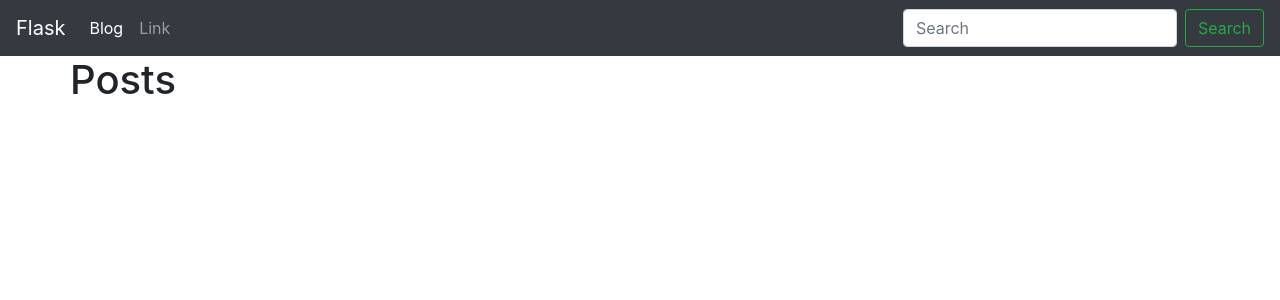
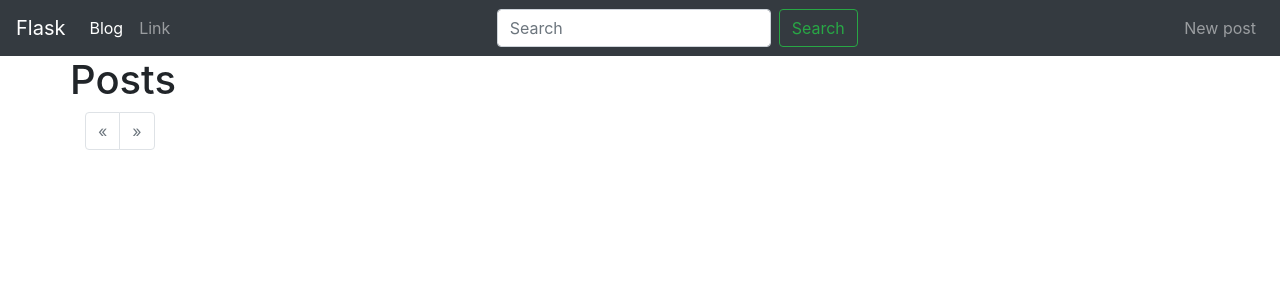
Before and after one commit to pomaxa399/flblog, a Flask app: page /blog/ in a window 1280 px wide. Shown: the top 300 px of the page. Run offline with Flask 2, Linux system fonts and the light colour scheme; data that the repository does not hold is empty; some libraries are stand-ins or nearby versions.

Commit message:
Added edit Post

```diff
--- a/posts/blueprint.py
+++ b/posts/blueprint.py
@@ -18,6 +18,7 @@ def create_post():
             post = Post(title=title, body=body)
             db.session.add(post)
             db.session.commit()
+            db.session.rollback()
         except:
             print('Something wrong')
         return redirect(url_for('posts.index'))
@@ -25,15 +26,38 @@ def create_post():
     form = PostForm()
     return render_template('posts/create_post.html', form=form)
 
+@posts.route('/<slug>/edit/', methods=['POST', 'GET'])
+def edit_post(slug):
+    post = Post.query.filter(Post.slug==slug).first()
+
+    if request.method == 'POST':
+        form = PostForm(formdata=request.form, obj=post)
+        form.populate_obj(post)
+        db.session.commit()
+
+        return redirect(url_for('posts.post_detail', slug=post.slug))
+
+    form = PostForm(obj=post)
+    return render_template('posts/edit_post.html', post=post, form=form)
+
 @posts.route('/')
 def index():
     q = request.args.get('q')
 
+    page = request.args.get('page')
+
+    if page and page.isdigit():
+        page = int(page)
+    else:
+        page = 1
+
     if q:
-        posts = Post.query.filter(Post.title.contains(q) | Post.body.contains(q)).all()
+        posts = Post.query.filter(Post.title.contains(q) | Post.body.contains(q)) #.all()
     else:
         posts = Post.query.order_by(Post.created.desc())
-    return render_template('posts/index.html', posts=posts)
+
+    pages = posts.paginate(page=page, per_page=5)
+    return render_template('posts/index.html', pages=pages)
 
 @posts.route('/<slug>')
 def post_detail(slug):
--- a/posts/templates/posts/index.html
+++ b/posts/templates/posts/index.html
@@ -9,7 +9,26 @@
 {% endblock %}
 
 {% block content %}
-    {% for post in posts %}
+    {% for post in pages.items %}
     <p><a href="{{ url_for('posts.post_detail', slug=post.slug) }}">{{ post.title }}</a></p>
     {% endfor %}
+
+    <nav>
+        <ul class="pagination">
+            <li {% if not pages.has_prev %} class="page-item disabled" {% endif %} >
+                <a class="page-link" href="{% if request.args.get('q') %}./?q={{ request.args.get('q') }}&page={{ pages.prev_num }}{% else %}./?page={{ pages.prev_num }}{% endif %}">&laquo</a>
+            </li>
+            {% for page in pages.iter_pages() %}
+                <li {% if page == pages.page %} class="page-item active" aria-current="page" {% endif %} >
+                    <a href="{% if request.args.get('q') %}./?q={{ request.args.get('q') }}&page={{ page }}{% else %}./?page={{ page }}{% endif %}" class="page-link">{{ page }}<span class="sr-only">(current)</span>
+                    </a>
+                </li>
+            {% endfor %}
+
+            <li {% if not pages.has_next %} class="page-item disabled" {% endif %} >
+                <a class="page-link" href="{% if request.args.get('q') %}./?q={{ request.args.get('q') }}&page={{ pages.next_num }}{% else %}./?page={{ pages.next_num }}{% endif %}">&raquo</a>
+            </li>
+        </ul>
+    </nav>
+
 {% endblock %}
--- a/templates/base.html
+++ b/templates/base.html
@@ -22,13 +22,19 @@
                 <li class="nav-item">
                     <a class="nav-link" href="#">Link</a>
                 </li>
+            </ul>
 
-            </ul>
-            <form class="form-inline my-2 my-lg-0" method="GET">
+            <form class="form-inline my-2 my-lg-0 mr-auto" method="GET">
                 <input class="form-control mr-sm-2" type="search" placeholder="Search" aria-label="Search"
                        name="q" value="{{ request.args.get('q', '') }}">
                 <button class="btn btn-outline-success my-2 my-sm-0" type="submit">Search</button>
             </form>
+
+            <ul class="navbar-nav">
+                <li class="nav-item">
+                    <a class="nav-link" href="{{ url_for('posts.create_post') }}">New post<span class="sr-only">(current)</span></a>
+                </li>
+            </ul>
         </div>
     </nav>
 
```
Also changed, not shown: posts/templates/posts/edit_post.html (added, +25 -0 lines).
